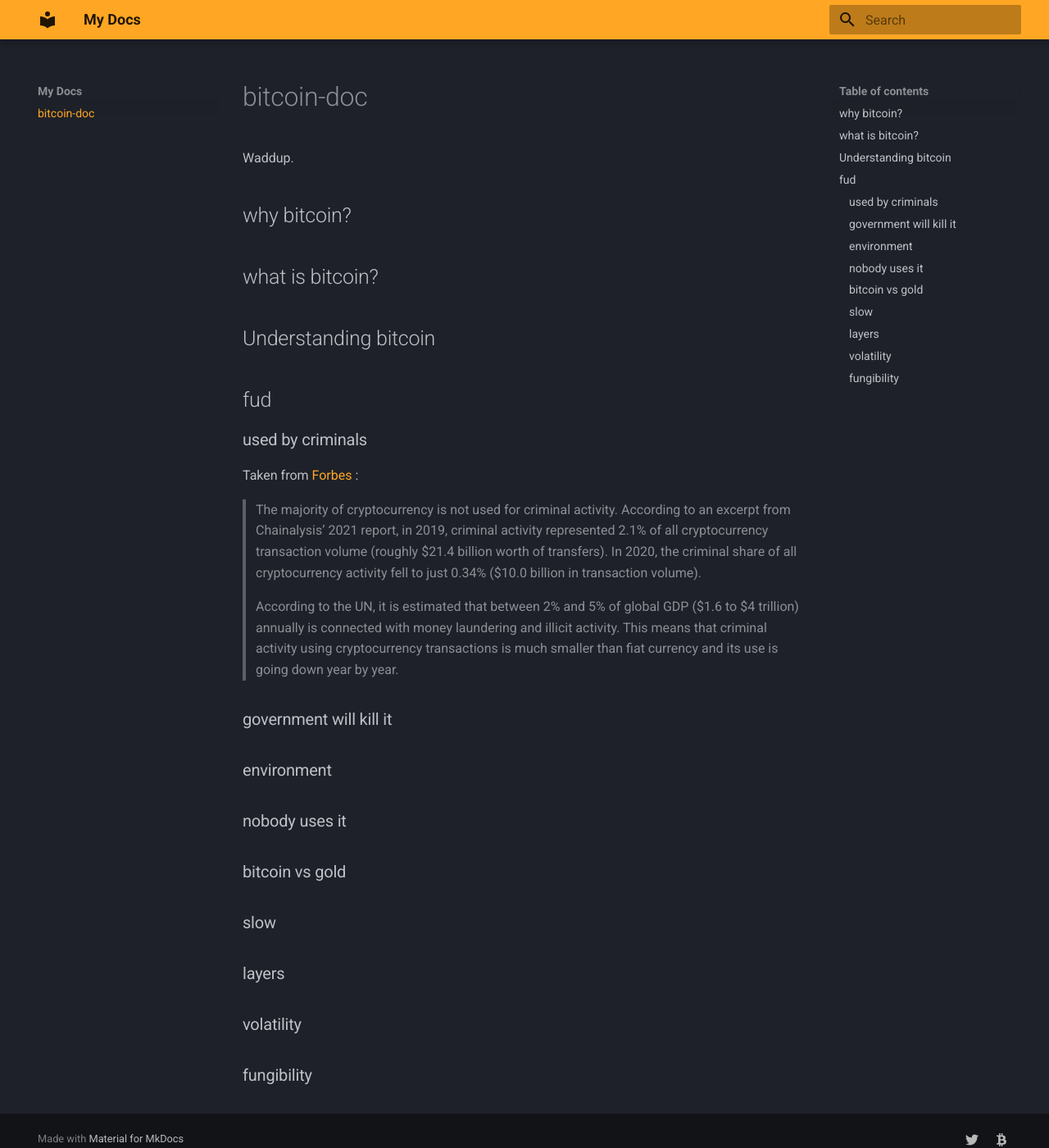
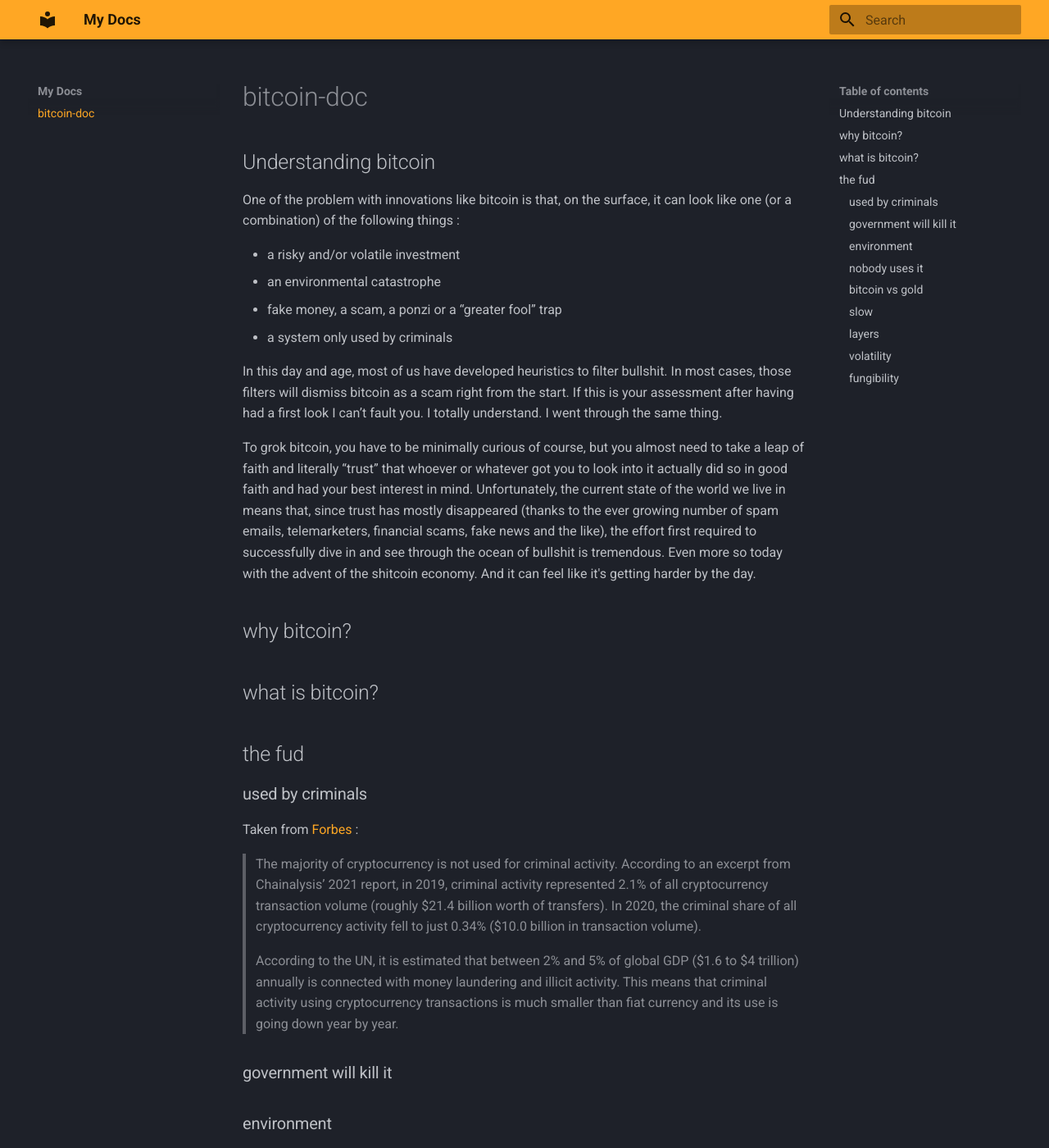
Before and after one commit to 5ubstance/bitcoin-doc, an MkDocs documentation site: the page built from docs/index.md, in a window 1280 px wide and 1400 px high. Shown: the whole window at 82% size. Built offline with MkDocs 1.6.1 and Material for MkDocs 9.7.7, drawn with Linux system fonts in a browser that asks for light colours.

Commit message:
Draft of my current views.

```diff
--- a/docs/index.md
+++ b/docs/index.md
@@ -1,14 +1,24 @@
 # bitcoin-doc
 
-Waddup.
+## Understanding bitcoin
+
+One of the problem with innovations like bitcoin is that, on the surface, it can look like one (or a combination) of the following things :
+
+- a risky and/or volatile investment
+- an environmental catastrophe
+- fake money, a scam, a ponzi or a “greater fool” trap
+- a system only used by criminals
+
+In this day and age, most of us have developed heuristics to filter bullshit. In most cases, those filters will dismiss bitcoin as a scam right from the start.
+If this is your assessment after having had a first look I can’t fault you. I totally understand. I went through the same thing.
+
+To grok bitcoin, you have to be minimally curious of course, but you almost need to take a leap of faith and literally “trust” that whoever or whatever got you to look into it actually did so in good faith and had your best interest in mind. Unfortunately, the current state of the world we live in means that, since trust has mostly disappeared (thanks to the ever growing number of spam emails, telemarketers, financial scams, fake news and the like), the effort first required to successfully dive in and see through the ocean of bullshit is tremendous. Even more so today with the advent of the shitcoin economy. And it can feel like it's getting harder by the day.
 
 ## why bitcoin?
 
 ## what is bitcoin?
 
-## Understanding bitcoin
-
-## fud
+## the fud
 
 ### used by criminals
 
@@ -35,11 +45,3 @@ Taken from [Forbes](https://www.forbes.com/sites/haileylennon/2021/01/19/the-fal
 ### fungibility
 
 ###
-
-###
-
-###
-
-###
-
-###
```
